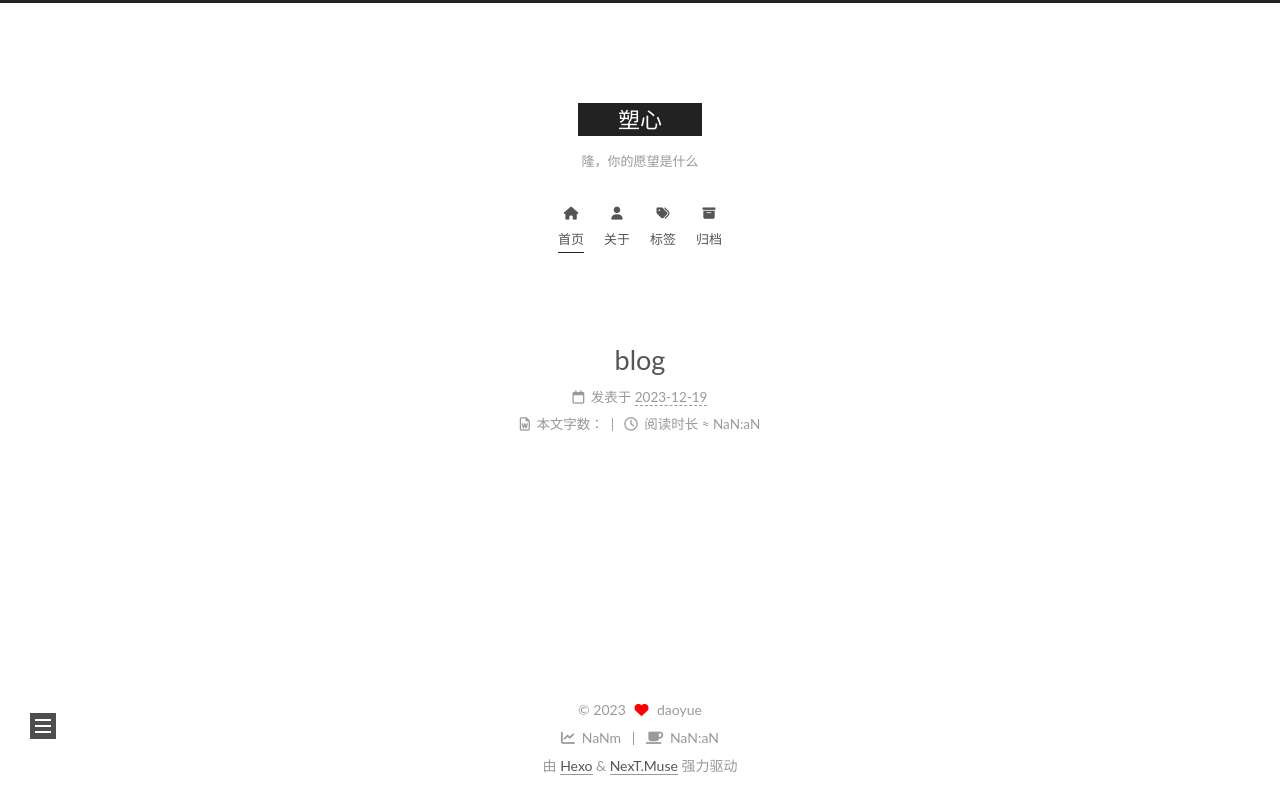
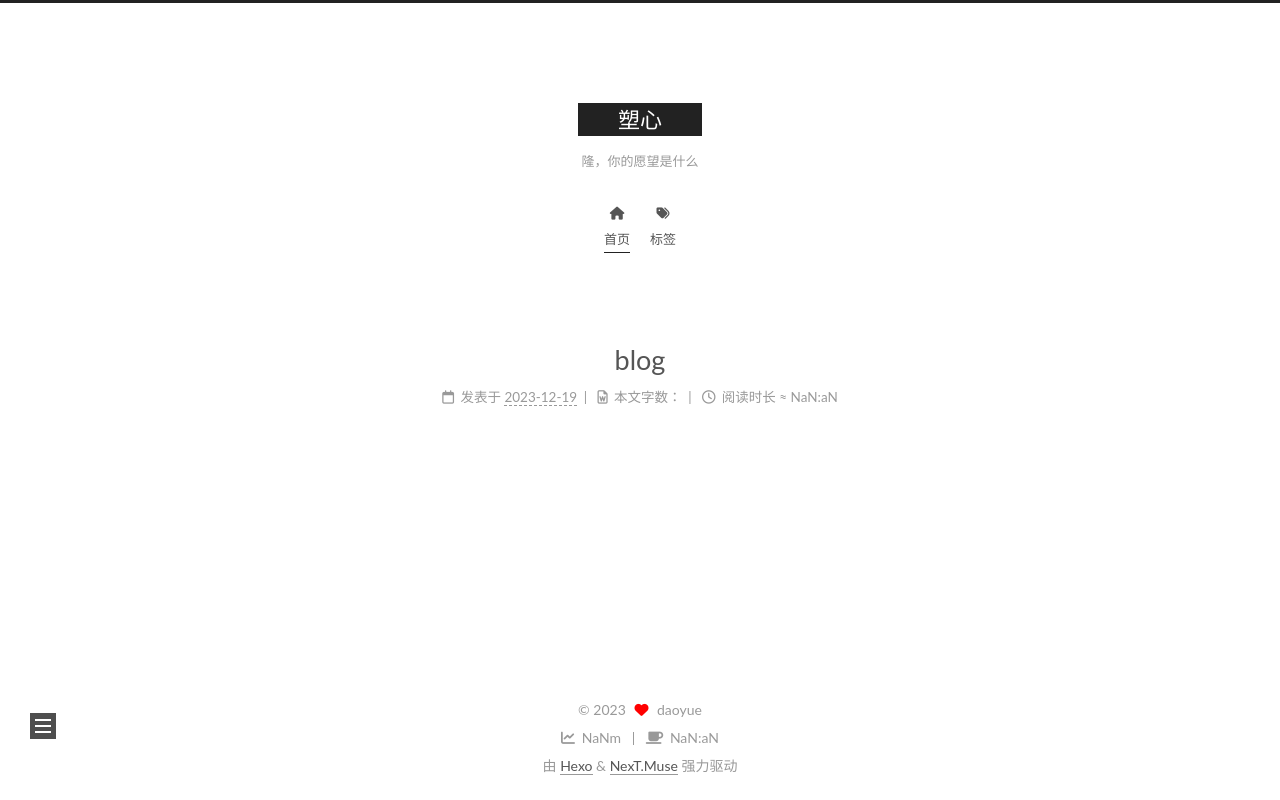
Before and after one commit to fakeUlysses/fakeUlysses.github.io, a plain HTML site: page index.html in a window 1280 px wide. Drawn offline with nearby package versions, Linux system fonts and the light colour scheme.

Commit message:
Site updated: 2023-12-20 17:35:26

```diff
--- a/index.html
+++ b/index.html
@@ -86,7 +86,7 @@
 
 
 <nav class="site-nav">
-  <ul class="main-menu menu"><li class="menu-item menu-item-home"><a href="/" rel="section"><i class="fa fa-home fa-fw"></i>首页</a></li><li class="menu-item menu-item-about"><a href="/about/" rel="section"><i class="fa fa-user fa-fw"></i>关于</a></li><li class="menu-item menu-item-tags"><a href="/tags/" rel="section"><i class="fa fa-tags fa-fw"></i>标签</a></li><li class="menu-item menu-item-archives"><a href="/archives/" rel="section"><i class="fa fa-archive fa-fw"></i>归档</a></li>
+  <ul class="main-menu menu"><li class="menu-item menu-item-home"><a href="/" rel="section"><i class="fa fa-home fa-fw"></i>首页</a></li><li class="menu-item menu-item-tags"><a href="/tags/" rel="section"><i class="fa fa-tags fa-fw"></i>标签</a></li>
   </ul>
 </nav>
 
@@ -183,7 +183,6 @@
     </span>
 
 
-    <span class="post-meta-break"></span>
     <span class="post-meta-item" title="本文字数">
       <span class="post-meta-item-icon">
         <i class="far fa-file-word"></i>
```
Also changed, not shown: 2023/12/19/blog/index.html (+1 -2 lines), archives/2023/12/index.html (+1 -1 lines), archives/2023/index.html (+1 -1 lines), archives/index.html (+1 -1 lines), tags/index.html (+1 -1 lines).
